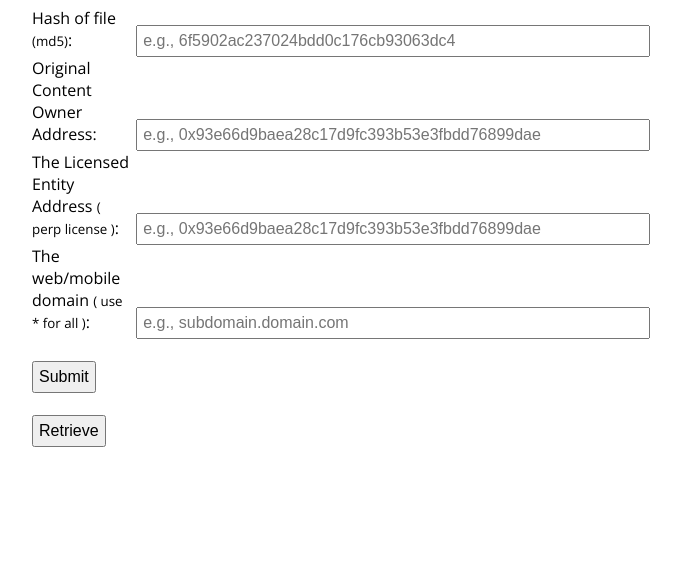
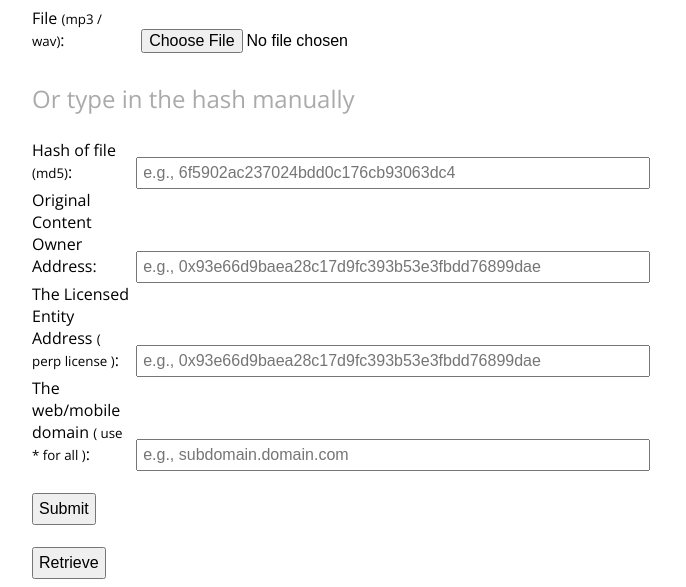
Before and after one commit to andysign/Blocktunes, a plain HTML site: page app/index.html in a window 1280 px wide. Shown: the part 330-917 px from the top of the page, without its empty margins (288-974 px from the left). Before the commit the page ends 800 px from the top, so only its background shows below. Drawn offline with nearby package versions, Linux system fonts and the light colour scheme; files that its build step writes are made by us from their sources; files whose address does not match are found by name.

Commit message:
Add a simple input field for the file

```diff
--- a/app/index.html
+++ b/app/index.html
@@ -5,6 +5,7 @@
   <link href='https://fonts.googleapis.com/css?family=Open+Sans:400,700' rel='stylesheet' type='text/css'>
   <link href="./app.css" rel='stylesheet' type='text/css'>
   <script src="./app.js"></script>
+  <script src="./md5.js"></script>
 </head>
 <body>
 
@@ -15,6 +16,11 @@
   <br>
   <h1>registerLicense <small>(for content creators)</small></h1><br>
   <!-- bytest32 contentHash, address _originalContentOwner, address _licensedTo, string _domain -->
+
+  <label for="content-upload">File <small>(mp3 / wav)</small>:</label>
+  <input type="file" id="content-upload" name="musicFile"></input>
+
+  <h3> Or type in the hash manually </h3>
   <label for="content-hash">Hash of file <small>(md5)</small>:</label>
   <input type="text" id="content-hash" placeholder="e.g., 6f5902ac237024bdd0c176cb93063dc4"></input>
 
```
